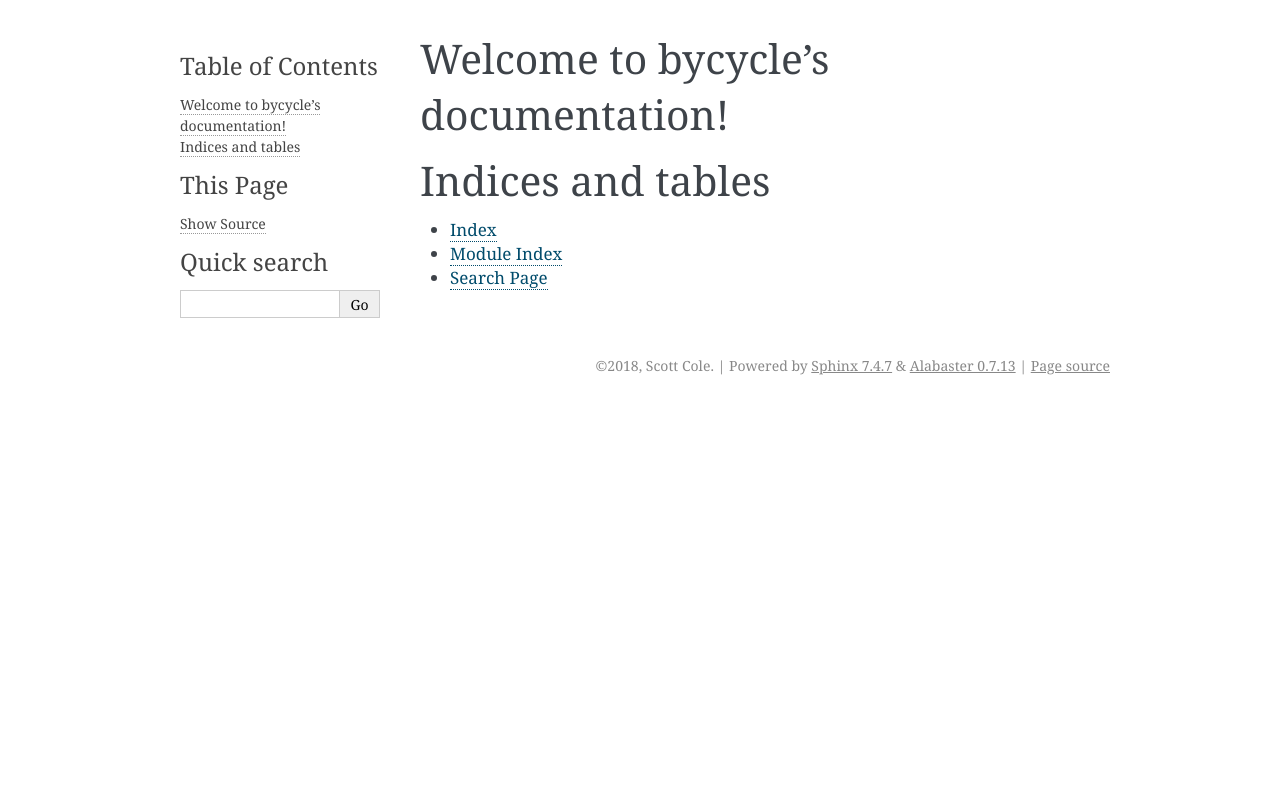
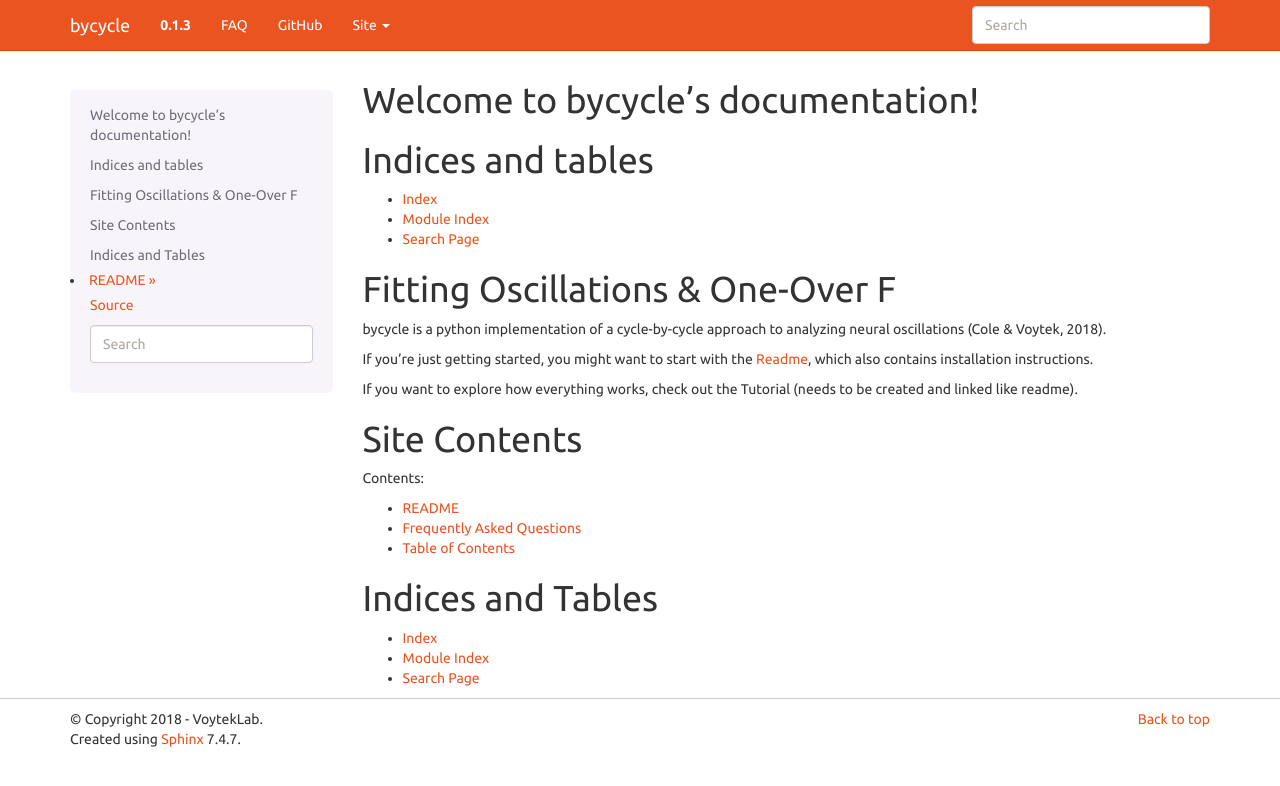
Before and after one commit to bycycle-tools/bycycle, a Sphinx documentation site: the page built from doc/index.rst, in a window 1280 px wide. Shown: the top 786 px of the page. Built offline with Sphinx 7.4.7, drawn with Linux system fonts in a browser that asks for light colours.

Commit message:
a little more sphinx

```diff
--- a/doc/conf.py
+++ b/doc/conf.py
@@ -1,17 +1,15 @@
-#!/usr/bin/env python3
 # -*- coding: utf-8 -*-
 #
-# bycycle documentation build configuration file, created by
-# sphinx-quickstart on Thu Oct 25 10:54:44 2018.
-#
-# This file is execfile()d with the current directory set to its
-# containing dir.
-#
-# Note that not all possible configuration values are present in this
-# autogenerated file.
-#
-# All configuration values have a default; values that are commented out
-# serve to show the default.
+# Configuration file for the Sphinx documentation builder.
+
+import os
+from os.path import dirname as up
+
+# import sphinx_gallery
+import sphinx_bootstrap_theme
+# from sphinx_gallery.sorting import FileNameSortKey
+
+# -- Path setup --------------------------------------------------------------
 
 # If extensions (or modules to document with autodoc) are in another directory,
 # add these directories to sys.path here. If the directory is relative to the
@@ -21,51 +19,54 @@
 # import sys
 # sys.path.insert(0, os.path.abspath('.'))
 
-import sphinx_bootstrap_theme
+
+# -- Project information -----------------------------------------------------
+
+# General information about the project.
+project = 'bycycle'
+copyright = '2018 - VoytekLab'
+author = 'Scott Cole'
+
+# Get the current version number from inside the module
+with open(os.path.join(up(up(__file__)), 'bycycle', 'version.py')) as vf:
+    exec(vf.read())
+
+# The short X.Y version
+version = __version__
+# The full version, including alpha/beta/rc tags
+release = version
 
 
 # -- General configuration ------------------------------------------------
 
-# If your documentation needs a minimal Sphinx version, state it here.
-#
-# needs_sphinx = '1.0'
-
 # Add any Sphinx extension module names here, as strings. They can be
 # extensions coming with Sphinx (named 'sphinx.ext.*') or your custom
 # ones.
-extensions = ['sphinx.ext.autodoc',
+extensions = [
+    'sphinx.ext.autodoc',
+    'sphinx.ext.autosummary',
     'sphinx.ext.doctest',
-    'sphinx.ext.intersphinx',
     'sphinx.ext.coverage',
+    'sphinx.ext.githubpages',
     'sphinx.ext.mathjax',
-    'sphinx.ext.githubpages',
-    'sphinx.ext.napoleon']
+    # 'sphinx_gallery.gen_gallery',
+    'sphinx.ext.napoleon',
+    'sphinx.ext.intersphinx']
+
+# # generate autosummary even if no references
+# autosummary_generate = True
 
 # Add any paths that contain templates here, relative to this directory.
 templates_path = ['_templates']
 
 # The suffix(es) of source filenames.
 # You can specify multiple suffix as a list of string:
-#
 # source_suffix = ['.rst', '.md']
 source_suffix = '.rst'
 
 # The master toctree document.
 master_doc = 'index'
 
-# General information about the project.
-project = 'bycycle'
-copyright = '2018, Scott Cole'
-author = 'Scott Cole'
-
-# The version info for the project you're documenting, acts as replacement for
-# |version| and |release|, also used in various other places throughout the
-# built documents.
-#
-# The short X.Y version.
-version = '0.1.2'
-# The full version, including alpha/beta/rc tags.
-release = '0.1.2'
 
 # The language for content autogenerated by Sphinx. Refer to documentation
 # for a list of supported languages.
@@ -82,22 +83,55 @@ exclude_patterns = ['_build', 'Thumbs.db', '.DS_Store']
 # The name of the Pygments (syntax highlighting) style to use.
 pygments_style = 'sphinx'
 
-# If true, `todo` and `todoList` produce output, else they produce nothing.
-todo_include_todos = False
-
 
 # -- Options for HTML output ----------------------------------------------
 
 # The theme to use for HTML and HTML Help pages.  See the documentation for
 # a list of builtin themes.
 #
-html_theme = 'alabaster'
+# html_theme = 'alabaster'
+# html_theme = 'classic'
+# html_theme = 'haiku'
+html_theme = 'bootstrap'
+html_theme_path = sphinx_bootstrap_theme.get_html_theme_path()
 
 # Theme options are theme-specific and customize the look and feel of a theme
 # further.  For a list of options available for each theme, see the
 # documentation.
 #
-# html_theme_options = {}
+html_theme_options = {
+
+    # A list of tuples containing pages or urls to link to.
+    'navbar_links': [
+        ("FAQ", "faq"),
+        # ("Tutorial", "auto_tutorials/index"),
+        # ("Examples", "auto_examples/index"),
+        ("GitHub", "https://github.com/voytekresearch/bycycle", True)
+    ],
+
+    # Bootswatch (http://bootswatch.com/) theme.
+    #
+    # Options are nothing (default) or the name of a valid theme
+    # such as "cosmo" or "sandstone".
+    #
+    # The set of valid themes depend on the version of Bootstrap
+    # that's used (the next config option).
+    #
+    # Currently, the supported themes are:
+    # - Bootstrap 2: https://bootswatch.com/2
+    # - Bootstrap 3: https://bootswatch.com/3
+    'bootswatch_theme': "united",
+
+    # Render the current pages TOC in the navbar. (Default: true)
+    'navbar_pagenav': False,
+
+    # Render the next and previous page links in navbar. (Default: true)
+    'navbar_sidebarrel': False,
+
+    # Location of link to source.
+    # Options are "nav" (default), "footer" or anything else to exclude.
+    'source_link_position': False,
+}
 
 # Add any paths that contain custom static files (such as style sheets) here,
 # relative to this directory. They are copied after the builtin static files,
@@ -166,3 +200,18 @@ texinfo_documents = [
 
 # Example configuration for intersphinx: refer to the Python standard library.
 intersphinx_mapping = {'https://docs.python.org/': None}
+
+
+# -- Extension configuration -------------------------------------------------
+
+# sphinx_gallery_conf = {
+#     # 'examples_dirs': ['../examples', '../tutorials'],
+#     # 'gallery_dirs': ['auto_examples', 'auto_tutorials'],
+#     'within_subsection_order': FileNameSortKey,
+#     'backreferences_dir': 'generated',
+#     'reference_url': {
+#         'bycycle': None,
+#         'numpy': 'http://docs.scipy.org/doc/numpy-1.9.1',
+#         'scipy': 'http://docs.scipy.org/doc/scipy-0.17.0/reference'
+#         }
+# }
--- a/doc/index.rst
+++ b/doc/index.rst
@@ -1,15 +1,5 @@
-.. bycycle documentation master file, created by
-   sphinx-quickstart on Thu Oct 25 10:54:44 2018.
-   You can adapt this file completely to your liking, but it should at least
-   contain the root `toctree` directive.
-
 Welcome to bycycle's documentation!
 ===================================
-
-.. toctree::
-   :maxdepth: 2
-   :caption: Contents:
-
 
 
 Indices and tables
@@ -18,3 +8,37 @@ Indices and tables
 * :ref:`genindex`
 * :ref:`modindex`
 * :ref:`search`
+
+
+
+Fitting Oscillations & One-Over F
+=================================
+
+
+bycycle is a python implementation of a cycle-by-cycle approach to analyzing neural oscillations (Cole & Voytek, 2018).
+
+If you're just getting started, you might want to start with the Readme_, which also contains installation instructions.
+
+If you want to explore how everything works, check out the Tutorial (needs to be created and linked like readme).
+
+Site Contents
+=============
+
+.. toctree::
+   :maxdepth: 1
+   :caption: Contents:
+
+   readme_link.rst
+   faq.rst
+   contents.rst
+
+
+Indices and Tables
+==================
+
+* :ref:`genindex`
+* :ref:`modindex`
+* :ref:`search`
+
+
+.. _Readme: readme_link.html
--- /dev/null
+++ b/doc/readme_link.rst
@@ -0,0 +1,4 @@
+======
+README
+======
+.. mdinclude:: ../README.md
```
Also changed, not shown: doc/contents.rst (added, +8 -0 lines), doc/faq.rst (added, +28 -0 lines), 1 other file.
